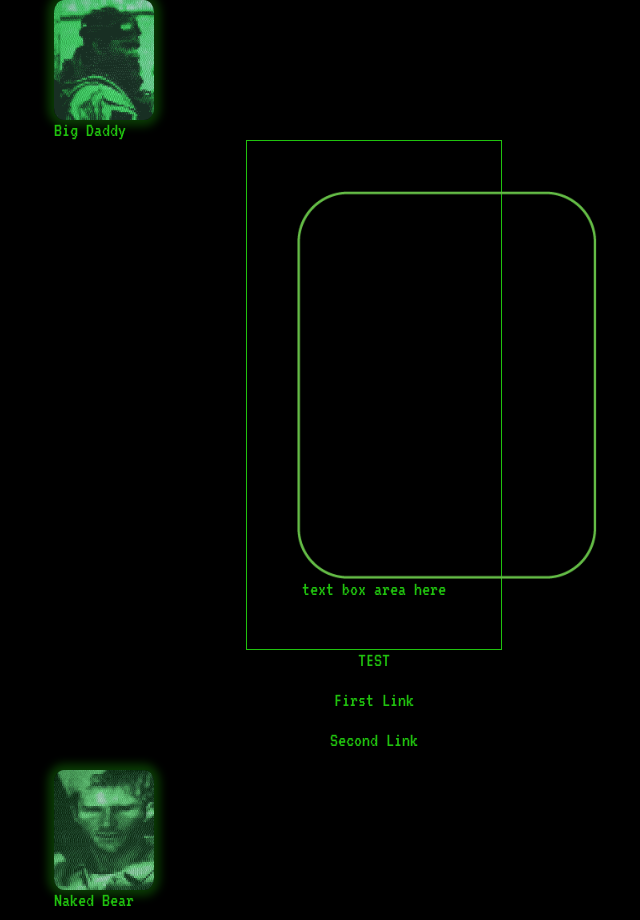
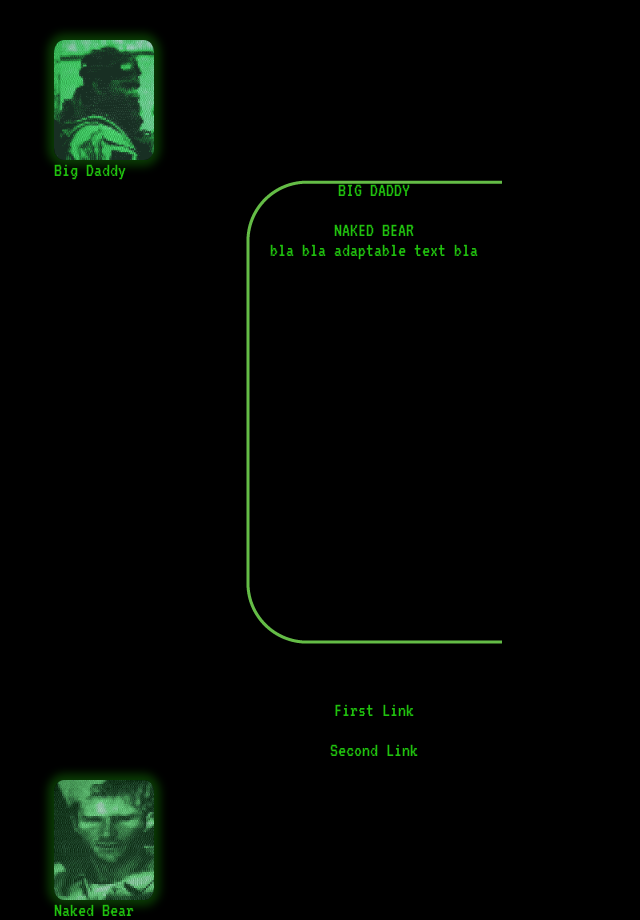
Before and after one commit to amellemgn/cart211, a plain HTML site: page MetalQueerSolid/game.html in a window 1280 px wide. Shown: the whole page, without its empty margins (266-906 px from the left). Drawn offline with Linux system fonts and the light colour scheme.

Commit message:
MQS: found a way to make the box thing work

```diff
--- a/MetalQueerSolid/game.html
+++ b/MetalQueerSolid/game.html
@@ -9,22 +9,21 @@
  </head>
 
  <body>
-
    <div class="profilePicture1">
-    <img src="assets/images/BigDaddyGif.gif" width = "100px"/>
+   <img src="assets/images/BigDaddyGif.gif" width="100px" />
      <br>
      Big Daddy
    </div>
+
    <center>
      <div class="textBox">
-    <img src="assets/images/greenbox.png" alt="dialogue box" width="300px" />
-    <div id="userPara1"> </div>
-    <div id="changeText" class="centerTextBox"> text box area here
+       <!-- <img src="assets/images/greenbox.png" alt="dialogue box" width="300px" /> -->
+       <div id="userPara1"> BIG DADDY </div>
        <br>
-    <div id = userPara2> </div>
+        <div id=userPara2> NAKED BEAR </div>
+        <span id="typed">bla bla adaptable text bla</span>
      </div>
-  </div>
-    <span id="typed">TEST</span>
+
      <div onclick="choseLink()">
        <p id="updateFirstLink" onmouseover="style.color='red'" onmouseout="style.color='#20C20E'"> First Link </p>
      </div>
@@ -33,7 +32,7 @@
      </div>
    </center>
    <div class="profilePicture2">
-    <img src="assets/images/NakedBearGif.gif" width = "100px"/>
+     <img src="assets/images/NakedBearGif.gif" width="100px" />
      <br>
      Naked Bear
    </div>
--- a/MetalQueerSolid/js/DialogueOptions.js
+++ b/MetalQueerSolid/js/DialogueOptions.js
@@ -1,13 +1,13 @@
 class DialogueOptions {
-constructor(linkName, firstLinkOption, secondLinkOption, textBoxText){
-  this.linkName = linkName;
-  this.firstLinkOption = firstLinkOption;
-  this.secondLinkOption = secondLinkOption;
-  this.textBoxText = textBoxText;
+  constructor(linkName, firstLinkOption, secondLinkOption, textBoxText) {
+    this.linkName = linkName;
+    this.firstLinkOption = firstLinkOption;
+    this.secondLinkOption = secondLinkOption;
+    this.textBoxText = textBoxText;
 
-  this.username1 = "Sabine";
-  this.username2 = "Amelle";
-  this.i=0;
-  this.speed =50;
+    this.username1 = "BIG DADDY";
+    this.username2 = "NAKED BEAR";
+    this.i = 0;
+    this.speed = 50;
+  }
 }
-}
--- a/MetalQueerSolid/style.css
+++ b/MetalQueerSolid/style.css
@@ -1,54 +1,64 @@
-body{
+body {
   background-color: black;
   color: #20C20E;
   font-family: 'VT323', monospace;
   font-size: 20;
   width: 50%;
-  margin:auto;
+  margin: auto;
 }
 
-center{
-  /* this represents textbox, center textbox, and the two links */
+center {
+  /* this represents textbox, first link and second link */
   width: 40%;
   margin: auto;
 }
 
-.textBox{
-  border: 1px solid #20C20E;
-  padding: 50px;
-  position: relative;
-
+.textBox {
+  /* this represents the character names, the adaptable text, and the green rounded-corner rectangle */
+  /* border: 1px solid #20C20E; */
+  height: 500px;
+  background: url("assets/images/greenbox.png");
+  background-repeat: no-repeat;
 }
 
-.insideImageContent{
-  position: abosolute;
-  bottom: 2px;
+.textBox img{
+  /* green rectangle w rounded edges */
+  position: relative;
+}
+.textBox span{
+  /* adaptable text*/
+  position: relative;
 }
 
-.profilePicture1 img{
+.profilePicture1 img {
   border-radius: 10%;
-  box-shadow: 0px  /*horiz offset */ 0px /* vert offset */ 10px /*blur*/ 6px  /*spread */ rgba(32, 194, 14, 0.3);
+  box-shadow: 0px
+    /*horiz offset */
+    0px
+    /* vert offset */
+    10px
+    /*blur*/
+    6px
+    /*spread */
+    rgba(32, 194, 14, 0.3);
 
+    margin-top: 40px;
 }
 
-.profilePicture2  img{
-/*  border: 3px solid green;
-  padding: 70px 0;
-  */
-
+.profilePicture2 img {
   border-radius: 10%;
-  box-shadow: 0px  /*horiz offset */ 0px /* vert offset */ 10px /*blur*/ 6px  /*spread */ rgba(32, 194, 14, 0.3);
+  box-shadow: 0px
+    /*horiz offset */
+    0px
+    /* vert offset */
+    10px
+    /*blur*/
+    6px
+    /*spread */
+    rgba(32, 194, 14, 0.3);
 }
 
-p {
-  text-shadow: 20px, 20px, 50px, white;
-  //this isn't working
-}
-img
-{
-}
-
-.button{
+.button {
   font: bold 24px Arial;
   background-color: #EEEEEE;
   color: #333333;
```
Also changed, not shown: MetalQueerSolid/js/script.js (+12 -12 lines). Lines whose indentation alone changed are shown as unchanged.
